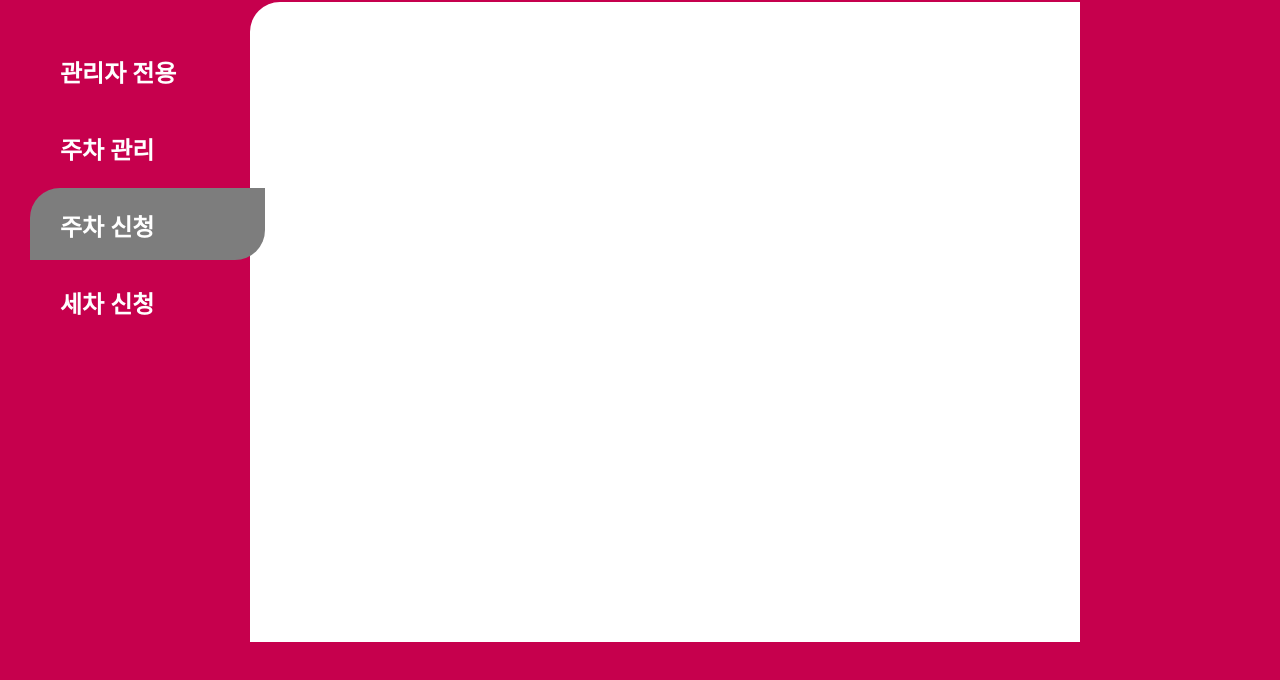
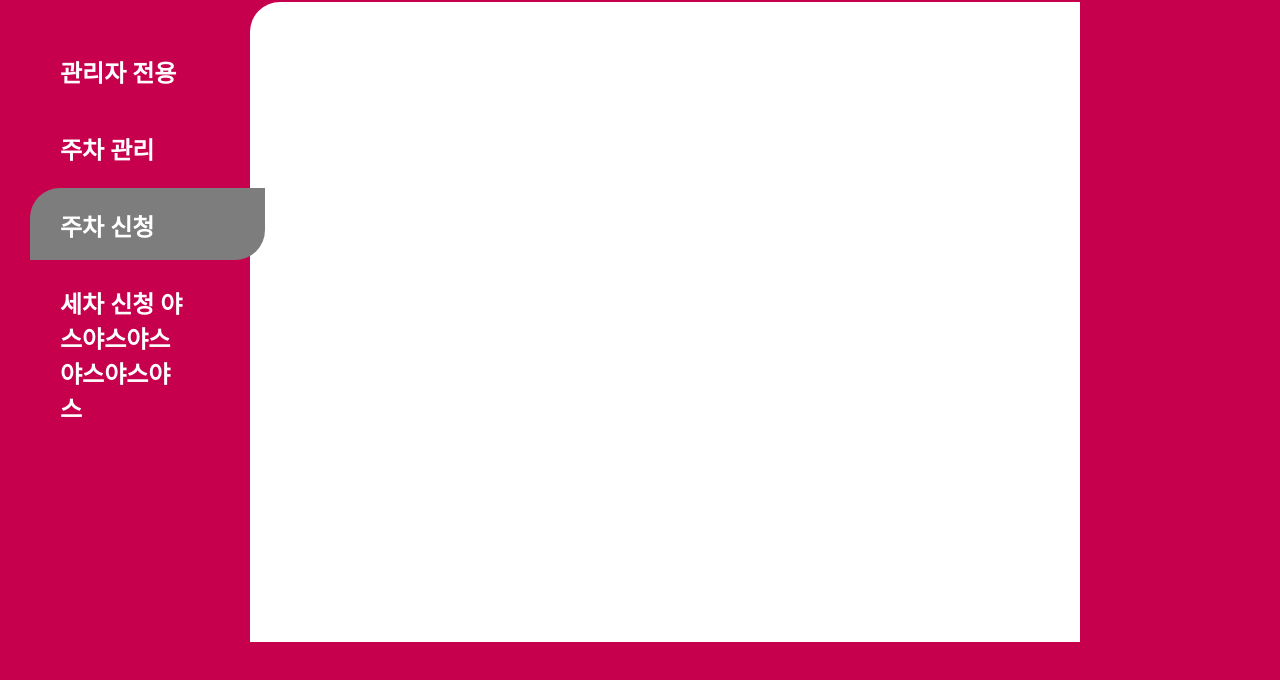
Before and after one commit to Charizard6/webWithMrOh, a plain HTML site: page management.html in a window 1280 px wide. Shown: the part 78-758 px from the top of the page. Drawn offline with Linux system fonts and the light colour scheme; a web font is replaced by a local one.

Commit message:
커밋 제목과 상세내용

```diff
--- a/management.html
+++ b/management.html
@@ -36,7 +36,7 @@
       </div>
       <div class="menu-item">
         <a class="inner" href="restaurant.html">
-          세차 신청
+          세차 신청 야스야스야스야스야스야스
         </a>
       </div>
     </div>
```
